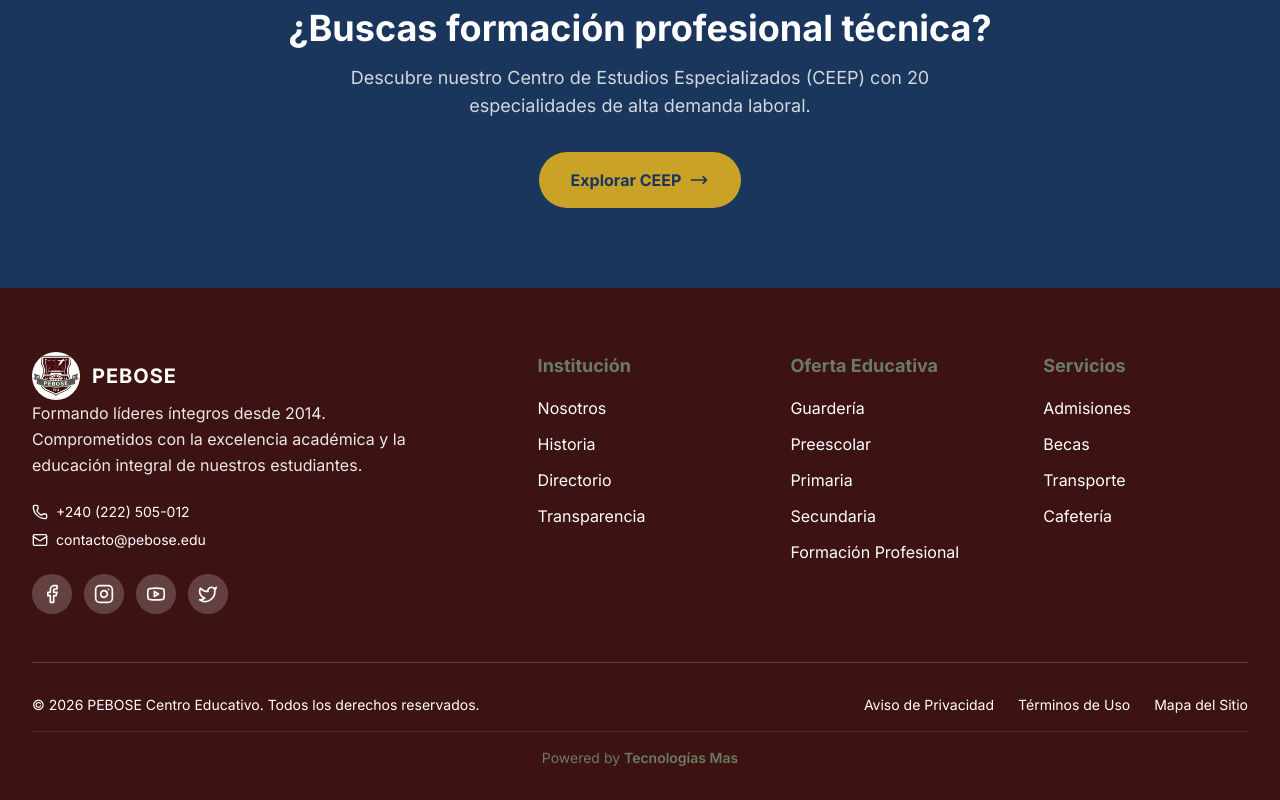
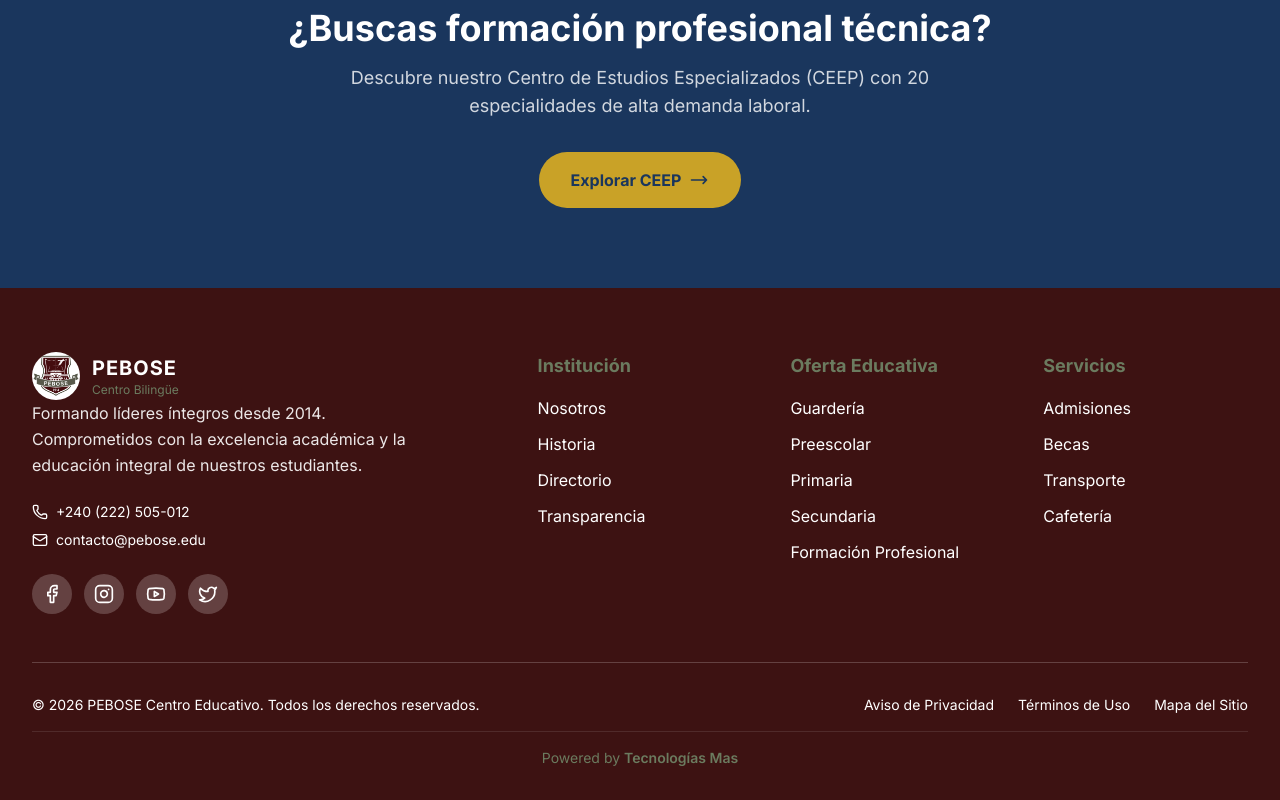
Before and after one commit to MAS2323/web-pebose-frontend-, a React (Vite) app: page / in a window 1280 px wide. Shown: the part 5394-6194 px from the top of the page. Built offline with nearby package versions, Linux system fonts and the light colour scheme; no server answers.

Commit message:
actualizando componentes

```diff
--- a/src/components/Footer.jsx
+++ b/src/components/Footer.jsx
@@ -8,7 +8,7 @@ import {
   Phone,
 } from "lucide-react";
 import { Link } from "react-router-dom";
-
+const isCEEP = location.pathname.includes("/ceep");
 const Footer = () => {
   const currentYear = new Date().getFullYear();
 
@@ -57,9 +57,16 @@ const Footer = () => {
                 />
               </div>
               <div className="hidden sm:block">
-                <h1 className="text-white font-bold text-lg md:text-xl tracking-wider">
+                <h2 className="text-white font-bold text-lg md:text-xl tracking-wider">
                   PEBOSE
-                </h1>
+                </h2>
+                <p
+                  className={`text-[10px] md:text-xs ${isCEEP ? "text-[#c9a227]" : "text-[#6B7B5F]"}`}
+                >
+                  {isCEEP
+                    ? "Centro de Estudios Especializados"
+                    : "Centro Bilingüe"}
+                </p>
               </div>
             </Link>
             <p className="text-white/90 mb-4 md:mb-6 leading-relaxed text-sm md:text-base max-w-sm">
```
